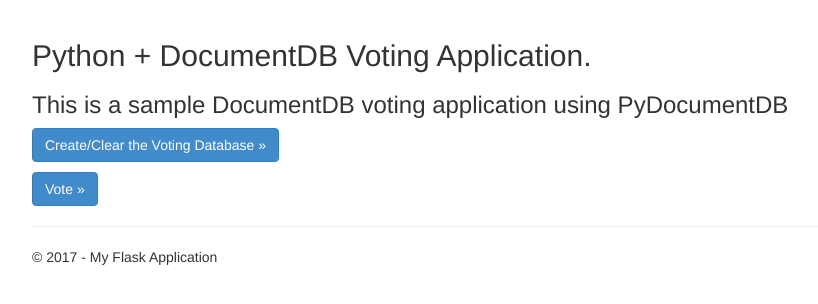
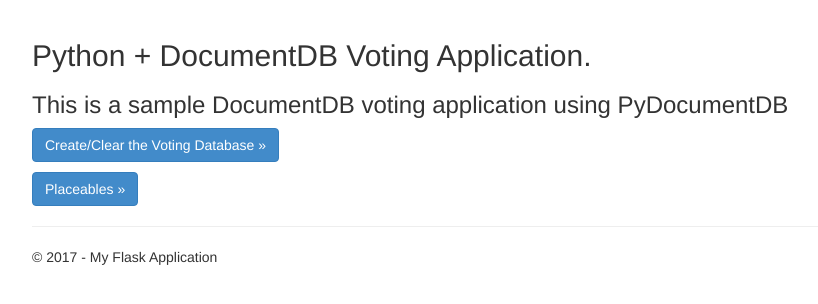
Before and after one commit to Banana-no-ana/ProjectPong, a Flask app: page /home in a window 1280 px wide. Shown: the part 51-355 px from the top of the page, without its empty margins (38-856 px from the left). Run offline with Flask 2, Linux system fonts and the light colour scheme; parts of the project's set-up code (start-up, migrations or seed data) failed here and were passed over; some libraries are stand-ins or nearby versions.

Commit message:
Added placeable button to home page

```diff
--- a/bitters/bitters/bitters/templates/index.html
+++ b/bitters/bitters/bitters/templates/index.html
@@ -3,5 +3,5 @@
 <h2>Python + DocumentDB Voting Application.</h2>
 <h3>This is a sample DocumentDB voting application using PyDocumentDB</h3>
 <p><a href="{{ url_for('create') }}" class="btn btn-primary btn-large">Create/Clear the Voting Database &raquo;</a></p>
-<p><a href="{{ url_for('vote') }}" class="btn btn-primary btn-large">Vote &raquo;</a></p>
+<p><a href="{{ url_for('placeable') }}" class="btn btn-primary btn-large">Placeables &raquo;</a></p>
  {% endblock %}
--- a/bitters/bitters/bitters/templates/placeable.html
+++ b/bitters/bitters/bitters/templates/placeable.html
@@ -11,7 +11,6 @@
     <h2>Input a new placeable over here</h2>
     <form action="" method="post" name="placeable">
         {{form.hidden_tag()}}
-
         {{ form.placeableName.label }} : {{ form.placeableName }}
         <br />
         {{ form.description.label }} : {{ form.description }}
--- a/bitters/bitters/bitters/views.py
+++ b/bitters/bitters/bitters/views.py
@@ -9,6 +9,7 @@ from forms import VoteForm
 import forms
 import config
 import pydocumentdb.document_client as document_client
+
 
 @app.route('/')
 @app.route('/home')
@@ -138,7 +139,7 @@ def viewactors():
 
 
 @app.route('/placeable', methods=['GET', 'POST'])
-def placeables():
+def placeable():
     # Set up the clients to query for actors in these collections.
     client = document_client.DocumentClient(config.DOCUMENTDB_HOST, {'masterKey': config.DOCUMENTDB_KEY})
     form = forms.PlaceableForm()
```
Also changed, not shown: 3 other files.
